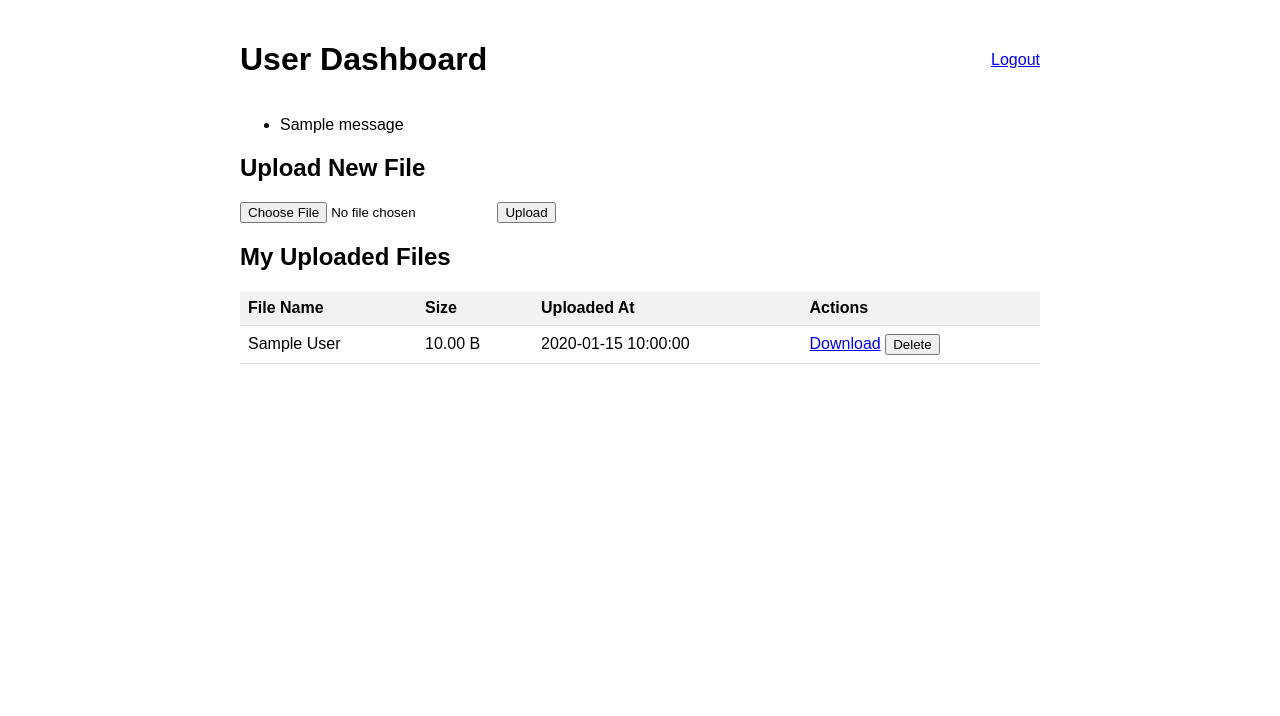
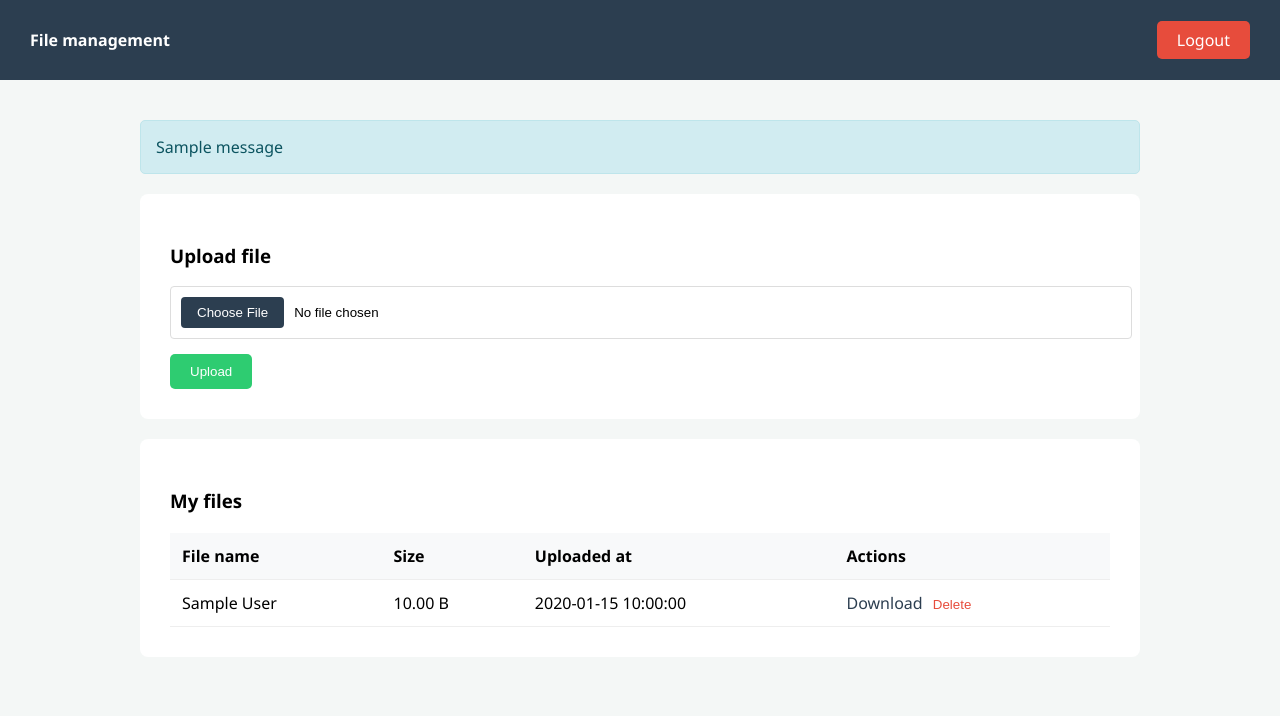
Before and after one commit to DevOpsOct2025Team4Assignment/DevOps_Oct2025_Team4_Assignment, a Flask app: template app/templates/user_dashboard.html in a window 1280 px wide. Shown: the top 716 px of the page. Run offline with Flask 3, Linux system fonts and the light colour scheme; the template is opened without the code that fills it: most values are stand-ins (such as "Sample title", 1, 10 or a date in 2020); one stand-in notice (Sample message) is shown.

Commit message:
Nicer UI

```diff
--- a/app/files.py
+++ b/app/files.py
@@ -23,7 +23,9 @@ bp = Blueprint("files", __name__, url_prefix="/dashboard")
 @auth_required()
 def view(user_id: int):
     files = query_db("SELECT * FROM files WHERE user_id = ?", (user_id,))
-    return render_template("user_dashboard.html", files=files)
+    user = query_db("SELECT is_admin FROM users WHERE id = ?", (user_id,), single=True)
+    is_admin = user["is_admin"] == 1 if user else False
+    return render_template("user_dashboard.html", files=files, is_admin=is_admin)
 
 
 @bp.route("/upload", methods=["POST"])
--- a/app/templates/user_dashboard.html
+++ b/app/templates/user_dashboard.html
@@ -1,16 +1,49 @@
-<!doctype html>
+<!DOCTYPE html>
 <html lang="en">
 
 <head>
-    <meta charset="utf-8">
-    <meta name="viewport" content="width=device-width, initial-scale=1">
-    <title>User Dashboard</title>
+    <meta charset="UTF-8">
+    <title>File management</title>
     <style>
         body {
-            font-family: sans-serif;
-            max-width: 800px;
-            margin: 0 auto;
-            padding: 20px;
+            font-family: 'Segoe UI', sans-serif;
+            margin: 0;
+            background-color: #f4f7f6;
+        }
+
+        .navbar {
+            background: #2c3e50;
+            color: white;
+            padding: 15px 30px;
+            display: flex;
+            justify-content: space-between;
+            align-items: center;
+            height: 50px;
+        }
+
+        .container {
+            padding: 40px;
+            max-width: 1000px;
+            margin: auto;
+        }
+
+        .card {
+            background: white;
+            padding: 30px;
+            border-radius: 8px;
+            margin-bottom: 20px;
+        }
+
+        .logout-btn {
+            background: #e74c3c;
+            color: white;
+            padding: 8px 20px;
+            text-decoration: none;
+            border-radius: 5px;
+        }
+
+        .logout-btn:hover {
+            background: #c0392b;
         }
 
         table {
@@ -22,55 +55,132 @@
         th,
         td {
             text-align: left;
-            padding: 8px;
-            border-bottom: 1px solid #ddd;
+            padding: 12px;
+            border-bottom: 1px solid #eee;
         }
 
         th {
-            background-color: #f2f2f2;
+            background-color: #f8f9fa;
         }
 
-        .header {
+        .form-group {
+            margin-bottom: 15px;
+        }
+
+        input[type="file"] {
+            width: 100%;
+            padding: 10px;
+            border: 1px solid #ddd;
+            border-radius: 4px;
+            background: white;
+            cursor: pointer;
+        }
+
+        input[type="file"]::file-selector-button {
+            background: #2c3e50;
+            color: white;
+            padding: 8px 16px;
+            border: none;
+            border-radius: 4px;
+            cursor: pointer;
+            margin-right: 10px;
+        }
+
+        input[type="file"]::file-selector-button:hover {
+            background: #34495e;
+        }
+
+        .submit-btn {
+            background: #2ecc71;
+            color: white;
+            padding: 10px 20px;
+            border: none;
+            border-radius: 5px;
+            cursor: pointer;
+        }
+
+        .delete-btn {
+            color: #e74c3c;
+            border: none;
+            background: none;
+            cursor: pointer;
+        }
+
+        .alert {
+            padding: 15px;
+            margin-bottom: 20px;
+            border-radius: 5px;
+            background: #d1ecf1;
+            color: #0c5460;
+            border: 1px solid #bee5eb;
+        }
+
+        .nav-right {
             display: flex;
-            justify-content: space-between;
             align-items: center;
+            gap: 20px;
+        }
+
+        .nav-link {
+            color: white;
+            text-decoration: none;
+            padding: 8px 20px;
+            border-radius: 5px;
+            border: 1px solid rgba(255, 255, 255, 0.3);
+        }
+
+        .nav-link:hover {
+            background: rgba(255, 255, 255, 0.1);
+        }
+
+        a {
+            color: #2c3e50;
+            text-decoration: none;
         }
     </style>
 </head>
 
 <body>
-    <div class="header">
-        <h1>User Dashboard</h1>
-        <a href="{{ url_for('auth.logout') }}">Logout</a>
+
+    <nav class="navbar">
+        <div><strong>File management</strong></div>
+        <div class="nav-right">
+            {% if is_admin %}
+            <a href="{{ url_for('admin.dashboard') }}" class="nav-link">Admin</a>
+            {% endif %}
+            <a href="{{ url_for('auth.logout') }}" class="logout-btn">Logout</a>
         </div>
+    </nav>
 
+    <div class="container">
         {% with messages = get_flashed_messages() %}
         {% if messages %}
-    <ul class=flashes>
         {% for message in messages %}
-        <li>{{ message }}</li>
+        <div class="alert">{{ message }}</div>
         {% endfor %}
-    </ul>
         {% endif %}
         {% endwith %}
 
-    <div class="upload-section">
-        <h2>Upload New File</h2>
+        <div class="card">
+            <h3>Upload file</h3>
             <form method="post" action="{{ url_for('files.upload') }}" enctype="multipart/form-data">
+                <div class="form-group">
                     <input type="file" name="file" required>
-            <button type="submit">Upload</button>
+                </div>
+                <button type="submit" class="submit-btn">Upload</button>
             </form>
         </div>
 
-    <h2>My Uploaded Files</h2>
+        <div class="card">
+            <h3>My files</h3>
 
             {% if files %}
             <table>
                 <thead>
                     <tr>
-                <th>File Name</th>
+                        <th>File name</th>
                         <th>Size</th>
-                <th>Uploaded At</th>
+                        <th>Uploaded at</th>
                         <th>Actions</th>
                     </tr>
                 </thead>
@@ -83,7 +193,7 @@
                         <td>
                             <a href="{{ url_for('files.download', file_id=file.id) }}">Download</a>
                             <form method="post" action="{{ url_for('files.delete', file_id=file.id) }}" style="display:inline;">
-                        <button type="submit" onclick="return confirm('Are you sure?')">Delete</button>
+                                <button type="submit" class="delete-btn" onclick="return confirm('Are you sure?')">Delete</button>
                             </form>
                         </td>
                     </tr>
@@ -93,6 +203,12 @@
             {% else %}
             <p>No files uploaded yet.</p>
             {% endif %}
+        </div>
+    </div>
+
 </body>
 
 </html>
+</body>
+
+</html>
```
Also changed, not shown: app/templates/admin_dashboard.html (+29 -50 lines), app/templates/login.html (+54 -15 lines). Lines whose indentation alone changed are shown as unchanged.
